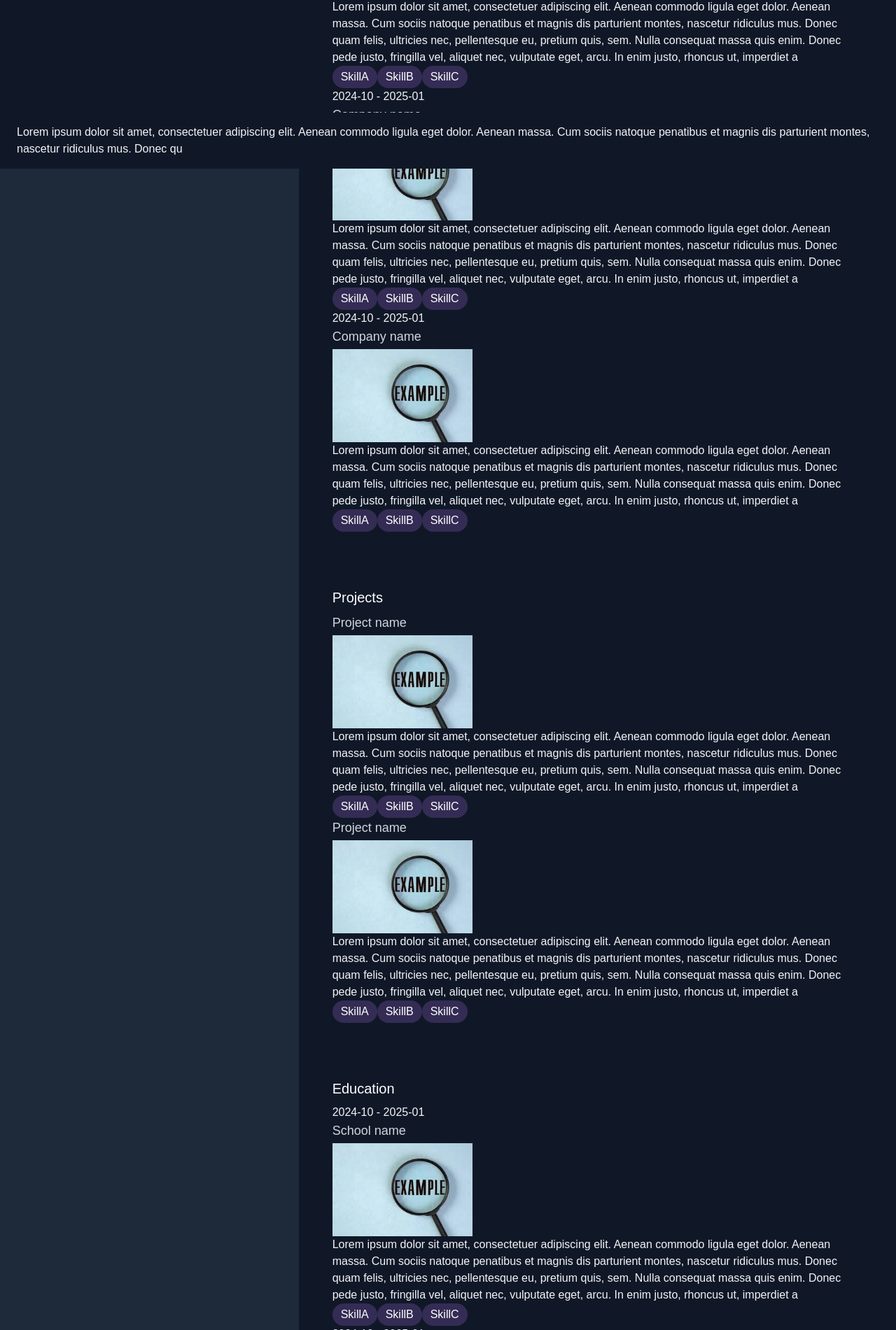
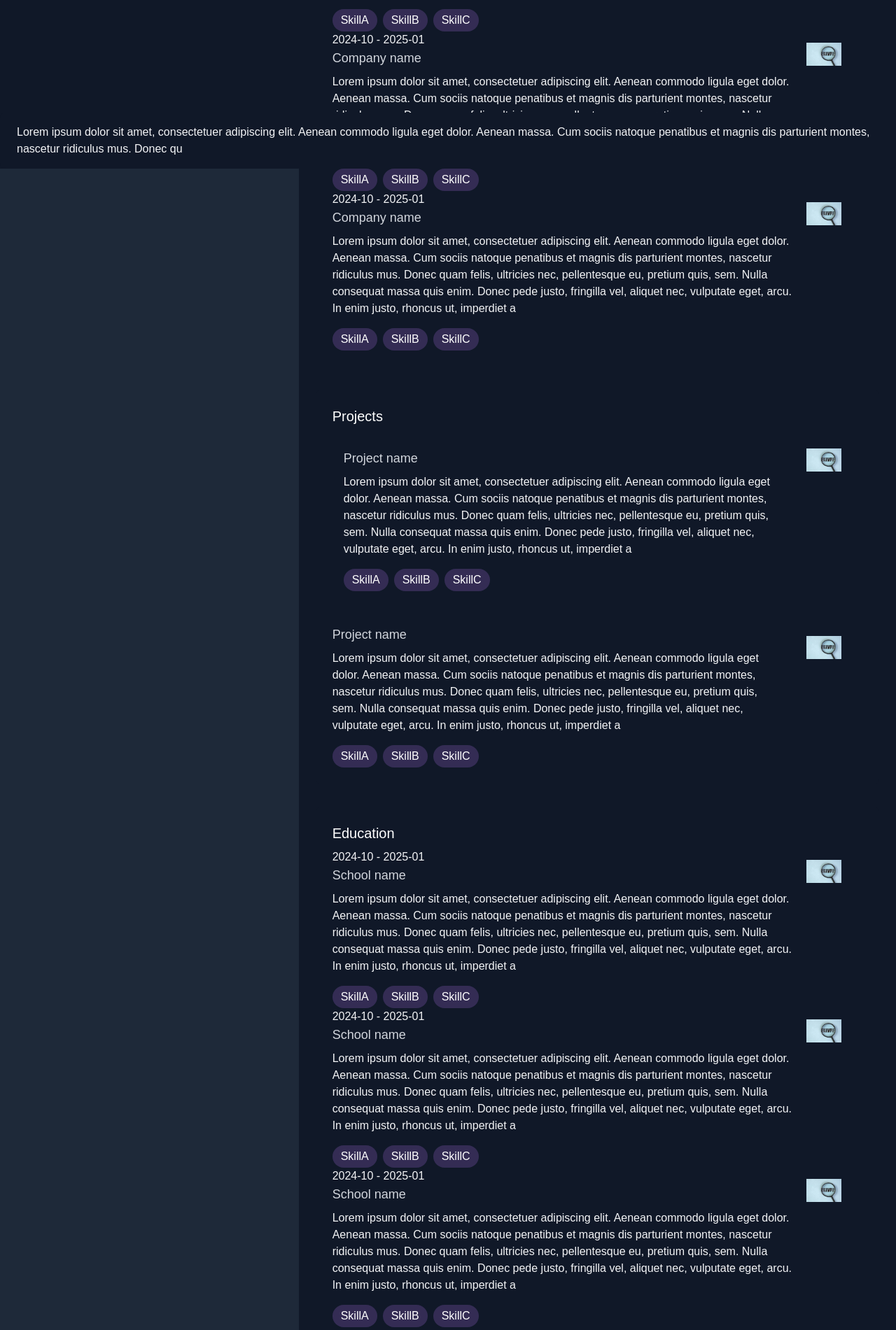
Before and after one commit to flo-ct/portfolio, a Next.js app: page / in a window 1280 px wide. Shown: the part 559-2460 px from the top of the page at 70% size. Built offline with nearby package versions, Linux system fonts and the light colour scheme.

Commit message:
fix(components/): Adjusting images

```diff
--- a/src/components/cardEducation.tsx
+++ b/src/components/cardEducation.tsx
@@ -6,59 +6,75 @@ export function FEducation() {
     return (
         <section id="education" className="bg-gray-900 hover:bg-gray-800/50 transition-colors duration-200 p-6 rounded-lg">
             <h2 className="text-gray-300 text-white text-xl mb-2">Education</h2>
-            <section className="SchoolA">
+            <article className="relative bg-transparent rounded-lg">
+                <div className="absolute top-4 right-4 w-10 h-10 md:w-12 md:h-12 lg:w-16 lg:h-16 overflow-hidden">
+                    <Image
+                        src="/images/example.webp"
+                        alt="Profile picture"
+                        width={50}
+                        height={50}
+                        className="object-cover"
+                        priority
+                    />
+                </div>
+                <div className="pr-14 md:pr-16 lg:pr-24">
                     <p className="text-gray-100">
                         <time dateTime="2024-10">2024-10</time> - <time dateTime="2025-01">2025-01</time>
                     </p>
-                <h3 className="text-gray-300 text-lg font-medium mb-1 text-gray-300">School name</h3>
+                    <h3 className="text-gray-300 text-lg font-medium mb-2">School name</h3>
+                    <p className="text-gray-100 mb-4">Lorem ipsum dolor sit amet, consectetuer adipiscing elit. Aenean commodo ligula eget dolor. Aenean massa. Cum sociis natoque penatibus et magnis dis parturient montes, nascetur ridiculus mus. Donec quam felis, ultricies nec, pellentesque eu, pretium quis, sem. Nulla consequat massa quis enim. Donec pede justo, fringilla vel, aliquet nec, vulputate eget, arcu. In enim justo, rhoncus ut, imperdiet a</p>
+                    <div className="flex flex-wrap gap-2">
+                        {listsOfSkills.schoolA.map((skill) =>
+                            (<Tag key={skill}>{skill}</Tag>))}
+                    </div>
+                </div>
+            </article>
+            <article className="relative bg-transparent rounded-lg">
+                <div className="absolute top-4 right-4 w-10 h-10 md:w-12 md:h-12 lg:w-16 lg:h-16 overflow-hidden">
                     <Image
                         src="/images/example.webp"
                         alt="Profile picture"
-                    width={200}
-                    height={200}
+                        width={50}
+                        height={50}
+                        className="object-cover"
                         priority
                     />
-                <p className="text-gray-100">Lorem ipsum dolor sit amet, consectetuer adipiscing elit. Aenean commodo ligula eget dolor. Aenean massa. Cum sociis natoque penatibus et magnis dis parturient montes, nascetur ridiculus mus. Donec quam felis, ultricies nec, pellentesque eu, pretium quis, sem. Nulla consequat massa quis enim. Donec pede justo, fringilla vel, aliquet nec, vulputate eget, arcu. In enim justo, rhoncus ut, imperdiet a</p>
-                <section>
-                    {listsOfSkills.schoolA.map((skill) =>
-                        (<Tag key={skill}>{skill}</Tag>))}
-                </section>
-            </section>
-            <section className="SchoolB">
+                </div>
+                <div className="pr-14 md:pr-16 lg:pr-24">
                     <p className="text-gray-100">
                         <time dateTime="2024-10">2024-10</time> - <time dateTime="2025-01">2025-01</time>
                     </p>
-                <h3 className="text-gray-300 text-lg font-medium mb-1 text-gray-300">School name</h3>
+                    <h3 className="text-gray-300 text-lg font-medium mb-2">School name</h3>
+                    <p className="text-gray-100 mb-4">Lorem ipsum dolor sit amet, consectetuer adipiscing elit. Aenean commodo ligula eget dolor. Aenean massa. Cum sociis natoque penatibus et magnis dis parturient montes, nascetur ridiculus mus. Donec quam felis, ultricies nec, pellentesque eu, pretium quis, sem. Nulla consequat massa quis enim. Donec pede justo, fringilla vel, aliquet nec, vulputate eget, arcu. In enim justo, rhoncus ut, imperdiet a</p>
+                    <div className="flex flex-wrap gap-2">
+                        {listsOfSkills.schoolB.map((skill) =>
+                            (<Tag key={skill}>{skill}</Tag>))}
+                    </div>
+                </div>
+            </article>            <section className="SchoolC">
+                <article className="relative bg-transparent rounded-lg">
+                    <div className="absolute top-4 right-4 w-10 h-10 md:w-12 md:h-12 lg:w-16 lg:h-16 overflow-hidden">
                         <Image
                             src="/images/example.webp"
                             alt="Profile picture"
-                    width={200}
-                    height={200}
+                            width={50}
+                            height={50}
+                            className="object-cover"
                             priority
                         />
-                <p className="text-gray-100">Lorem ipsum dolor sit amet, consectetuer adipiscing elit. Aenean commodo ligula eget dolor. Aenean massa. Cum sociis natoque penatibus et magnis dis parturient montes, nascetur ridiculus mus. Donec quam felis, ultricies nec, pellentesque eu, pretium quis, sem. Nulla consequat massa quis enim. Donec pede justo, fringilla vel, aliquet nec, vulputate eget, arcu. In enim justo, rhoncus ut, imperdiet a</p>
-                <section>
-                    {listsOfSkills.schoolB.map((skill) =>
-                        (<Tag key={skill}>{skill}</Tag>))}
-                </section>
-            </section>
-            <section className="SchoolC">
+                    </div>
+                    <div className="pr-14 md:pr-16 lg:pr-24">
                         <p className="text-gray-100">
                             <time dateTime="2024-10">2024-10</time> - <time dateTime="2025-01">2025-01</time>
                         </p>
-                <h3 className="text-gray-300 text-lg font-medium mb-1 text-gray-300">School name</h3>
-                <Image
-                    src="/images/example.webp"
-                    alt="Profile picture"
-                    width={200}
-                    height={200}
-                    priority
-                />
-                <p className="text-gray-100">Lorem ipsum dolor sit amet, consectetuer adipiscing elit. Aenean commodo ligula eget dolor. Aenean massa. Cum sociis natoque penatibus et magnis dis parturient montes, nascetur ridiculus mus. Donec quam felis, ultricies nec, pellentesque eu, pretium quis, sem. Nulla consequat massa quis enim. Donec pede justo, fringilla vel, aliquet nec, vulputate eget, arcu. In enim justo, rhoncus ut, imperdiet a</p>
-                <section>
+                        <h3 className="text-gray-300 text-lg font-medium mb-2">School name</h3>
+                        <p className="text-gray-100 mb-4">Lorem ipsum dolor sit amet, consectetuer adipiscing elit. Aenean commodo ligula eget dolor. Aenean massa. Cum sociis natoque penatibus et magnis dis parturient montes, nascetur ridiculus mus. Donec quam felis, ultricies nec, pellentesque eu, pretium quis, sem. Nulla consequat massa quis enim. Donec pede justo, fringilla vel, aliquet nec, vulputate eget, arcu. In enim justo, rhoncus ut, imperdiet a</p>
+                        <div className="flex flex-wrap gap-2">
                             {listsOfSkills.schoolC.map((skill) =>
                                 (<Tag key={skill}>{skill}</Tag>))}
-                </section>
+                        </div>
+                    </div>
+                </article>
             </section>
         </section>
     );
--- a/src/components/cardExperience.tsx
+++ b/src/components/cardExperience.tsx
@@ -4,61 +4,76 @@ import Image from "next/image";
 
 export function FExperiences() {
     return (
-        <section id="experiences" className="bg-gray-900 hover:bg-gray-800/50 transition-colors duration-200 p-6 rounded-lg">
-            <h2 className="text-gray-300 text-white text-xl mb-2">Experiences</h2>
-            <article className="ExperienceA">
+        <section id="experiences" className="bg-gray-900 hover:bg-gray-800/50 transition-colors duration-200 p-6 relative">
+            <h2 className="text-gray-300 text-white text-xl mb-4">Experiences</h2>
+            <article className="relative bg-transparent rounded-lg">
+                <div className="absolute top-4 right-4 w-10 h-10 md:w-12 md:h-12 lg:w-16 lg:h-16 overflow-hidden">
+                    <Image
+                        src="/images/example.webp"
+                        alt="Profile picture"
+                        width={50}
+                        height={50}
+                        className="object-cover"
+                        priority
+                    />
+                </div>
+                <div className="pr-14 md:pr-16 lg:pr-24">
                     <p className="text-gray-100">
                         <time dateTime="2024-10">2024-10</time> - <time dateTime="2025-01">2025-01</time>
                     </p>
-                <h3 className="text-gray-300 text-lg font-medium mb-1 text-gray-300">Company name</h3>
+                    <h3 className="text-gray-300 text-lg font-medium mb-2">Company name</h3>
+                    <p className="text-gray-100 mb-4">Lorem ipsum dolor sit amet, consectetuer adipiscing elit. Aenean commodo ligula eget dolor. Aenean massa. Cum sociis natoque penatibus et magnis dis parturient montes, nascetur ridiculus mus. Donec quam felis, ultricies nec, pellentesque eu, pretium quis, sem. Nulla consequat massa quis enim. Donec pede justo, fringilla vel, aliquet nec, vulputate eget, arcu. In enim justo, rhoncus ut, imperdiet a</p>
+                    <div className="flex flex-wrap gap-2">
+                        {listsOfSkills.experienceA.map((skill) =>
+                            (<Tag key={skill}>{skill}</Tag>))}
+                    </div>
+                </div>
+            </article>
+            <article className="relative bg-transparent rounded-lg">
+                <div className="absolute top-4 right-4 w-10 h-10 md:w-12 md:h-12 lg:w-16 lg:h-16 overflow-hidden">
                     <Image
                         src="/images/example.webp"
                         alt="Profile picture"
-                    width={200}
-                    height={200}
+                        width={50}
+                        height={50}
+                        className="object-cover"
                         priority
                     />
-                <p className="text-gray-100">Lorem ipsum dolor sit amet, consectetuer adipiscing elit. Aenean commodo ligula eget dolor. Aenean massa. Cum sociis natoque penatibus et magnis dis parturient montes, nascetur ridiculus mus. Donec quam felis, ultricies nec, pellentesque eu, pretium quis, sem. Nulla consequat massa quis enim. Donec pede justo, fringilla vel, aliquet nec, vulputate eget, arcu. In enim justo, rhoncus ut, imperdiet a</p>
-                <article>
-                    {listsOfSkills.experienceA.map((skill) =>
-                        (<Tag key={skill}>{skill}</Tag>))}
-                </article>
-            </article>
-            <article className="ExperienceB">
+                </div>
+                <div className="pr-14 md:pr-16 lg:pr-24">
                     <p className="text-gray-100">
                         <time dateTime="2024-10">2024-10</time> - <time dateTime="2025-01">2025-01</time>
                     </p>
-                <h3 className="text-gray-300 text-lg font-medium mb-1 text-gray-300">Company name</h3>
+                    <h3 className="text-gray-300 text-lg font-medium mb-2">Company name</h3>
+                    <p className="text-gray-100 mb-4">Lorem ipsum dolor sit amet, consectetuer adipiscing elit. Aenean commodo ligula eget dolor. Aenean massa. Cum sociis natoque penatibus et magnis dis parturient montes, nascetur ridiculus mus. Donec quam felis, ultricies nec, pellentesque eu, pretium quis, sem. Nulla consequat massa quis enim. Donec pede justo, fringilla vel, aliquet nec, vulputate eget, arcu. In enim justo, rhoncus ut, imperdiet a</p>
+                    <div className="flex flex-wrap gap-2">
+                        {listsOfSkills.experienceB.map((skill) =>
+                            (<Tag key={skill}>{skill}</Tag>))}
+                    </div>
+                </div>
+            </article>
+            <article className="relative bg-transparent rounded-lg">
+                <div className="absolute top-4 right-4 w-10 h-10 md:w-12 md:h-12 lg:w-16 lg:h-16 overflow-hidden">
                     <Image
                         src="/images/example.webp"
                         alt="Profile picture"
-                    width={200}
-                    height={200}
+                        width={50}
+                        height={50}
+                        className="object-cover"
                         priority
                     />
-                <p className="text-gray-100">Lorem ipsum dolor sit amet, consectetuer adipiscing elit. Aenean commodo ligula eget dolor. Aenean massa. Cum sociis natoque penatibus et magnis dis parturient montes, nascetur ridiculus mus. Donec quam felis, ultricies nec, pellentesque eu, pretium quis, sem. Nulla consequat massa quis enim. Donec pede justo, fringilla vel, aliquet nec, vulputate eget, arcu. In enim justo, rhoncus ut, imperdiet a</p>
-                <article>
-                    {listsOfSkills.experienceB.map((skill) =>
-                        (<Tag key={skill}>{skill}</Tag>))}
-                </article>
-            </article>
-            <article className="ExperienceC">
+                </div>
+                <div className="pr-14 md:pr-16 lg:pr-24">
                     <p className="text-gray-100">
                         <time dateTime="2024-10">2024-10</time> - <time dateTime="2025-01">2025-01</time>
                     </p>
-                <h3 className="text-gray-300 text-lg font-medium mb-1 text-gray-300">Company name</h3>
-                <Image
-                    src="/images/example.webp"
-                    alt="Profile picture"
-                    width={200}
-                    height={200}
-                    priority
-                />
-                <p className="text-gray-100">Lorem ipsum dolor sit amet, consectetuer adipiscing elit. Aenean commodo ligula eget dolor. Aenean massa. Cum sociis natoque penatibus et magnis dis parturient montes, nascetur ridiculus mus. Donec quam felis, ultricies nec, pellentesque eu, pretium quis, sem. Nulla consequat massa quis enim. Donec pede justo, fringilla vel, aliquet nec, vulputate eget, arcu. In enim justo, rhoncus ut, imperdiet a</p>
-                <article>
+                    <h3 className="text-gray-300 text-lg font-medium mb-2">Company name</h3>
+                    <p className="text-gray-100 mb-4">Lorem ipsum dolor sit amet, consectetuer adipiscing elit. Aenean commodo ligula eget dolor. Aenean massa. Cum sociis natoque penatibus et magnis dis parturient montes, nascetur ridiculus mus. Donec quam felis, ultricies nec, pellentesque eu, pretium quis, sem. Nulla consequat massa quis enim. Donec pede justo, fringilla vel, aliquet nec, vulputate eget, arcu. In enim justo, rhoncus ut, imperdiet a</p>
+                    <div className="flex flex-wrap gap-2">
                         {listsOfSkills.experienceC.map((skill) =>
                             (<Tag key={skill}>{skill}</Tag>))}
-                </article>
+                    </div>
+                </div>
             </article>
         </section>
     );
--- a/src/components/cardProjects.tsx
+++ b/src/components/cardProjects.tsx
@@ -4,38 +4,48 @@ import Image from "next/image";
 
 export function FProjects() {
     return (
-        <section id="Projects" className="bg-gray-900 hover:bg-gray-800/50 transition-colors duration-200 p-6 rounded-lg">
-            <h2 className="text-gray-300 text-white text-xl mb-2">Projects</h2>
-            <section className="ProjectA">
-                <h3 className="text-gray-300 text-lg font-medium mb-1 text-gray-300">Project name</h3>
+        <section id="Projects" className="bg-gray-900 hover:bg-gray-800/50 transition-colors duration-200 p-6 rounded-lg space-y-8">
+            <h2 className="text-white text-xl mb-4">Projects</h2>
+            <article className="relative bg-transparent rounded-lg p-4">
+                <div className="absolute top-4 right-4 w-10 h-10 md:w-12 md:h-12 lg:w-16 lg:h-16 overflow-hidden">
                     <Image
                         src="/images/example.webp"
                         alt="Profile picture"
-                    width={200}
-                    height={200}
+                        width={50}
+                        height={50}
+                        className="object-cover"
                         priority
                     />
-                <p className="text-gray-100">Lorem ipsum dolor sit amet, consectetuer adipiscing elit. Aenean commodo ligula eget dolor. Aenean massa. Cum sociis natoque penatibus et magnis dis parturient montes, nascetur ridiculus mus. Donec quam felis, ultricies nec, pellentesque eu, pretium quis, sem. Nulla consequat massa quis enim. Donec pede justo, fringilla vel, aliquet nec, vulputate eget, arcu. In enim justo, rhoncus ut, imperdiet a</p>
-                <section>
-                    {listsOfSkills.projectA.map((skill) =>
+                </div>
+                <div className="pr-16 md:pr-20 lg:pr-28">
+                    <h3 className="text-gray-300 text-lg font-medium mb-2">Project name</h3>
+                    <p className="text-gray-100 mb-4">Lorem ipsum dolor sit amet, consectetuer adipiscing elit. Aenean commodo ligula eget dolor. Aenean massa. Cum sociis natoque penatibus et magnis dis parturient montes, nascetur ridiculus mus. Donec quam felis, ultricies nec, pellentesque eu, pretium quis, sem. Nulla consequat massa quis enim. Donec pede justo, fringilla vel, aliquet nec, vulputate eget, arcu. In enim justo, rhoncus ut, imperdiet a</p>
+                    <div className="flex flex-wrap gap-2">
+                        {listsOfSkills.experienceB.map((skill) =>
                             (<Tag key={skill}>{skill}</Tag>))}
-                </section>
-            </section>
-            <section className="ProjectB">
-                <h3 className="text-gray-300 text-lg font-medium mb-1 text-gray-300">Project name</h3>
+                    </div>
+                </div>
+            </article>
+            <article className="relative bg-transparent rounded-lg">
+                <div className="absolute top-4 right-4 w-10 h-10 md:w-12 md:h-12 lg:w-16 lg:h-16 overflow-hidden">
                     <Image
                         src="/images/example.webp"
                         alt="Profile picture"
-                    width={200}
-                    height={200}
+                        width={50}
+                        height={50}
+                        className="object-cover"
                         priority
                     />
-                <p className="text-gray-100">Lorem ipsum dolor sit amet, consectetuer adipiscing elit. Aenean commodo ligula eget dolor. Aenean massa. Cum sociis natoque penatibus et magnis dis parturient montes, nascetur ridiculus mus. Donec quam felis, ultricies nec, pellentesque eu, pretium quis, sem. Nulla consequat massa quis enim. Donec pede justo, fringilla vel, aliquet nec, vulputate eget, arcu. In enim justo, rhoncus ut, imperdiet a</p>
-                <section>
-                    {listsOfSkills.projectB.map((skill) =>
+                </div>
+                <div className="pr-16 md:pr-20 lg:pr-28">
+                    <h3 className="text-gray-300 text-lg font-medium mb-2">Project name</h3>
+                    <p className="text-gray-100 mb-4">Lorem ipsum dolor sit amet, consectetuer adipiscing elit. Aenean commodo ligula eget dolor. Aenean massa. Cum sociis natoque penatibus et magnis dis parturient montes, nascetur ridiculus mus. Donec quam felis, ultricies nec, pellentesque eu, pretium quis, sem. Nulla consequat massa quis enim. Donec pede justo, fringilla vel, aliquet nec, vulputate eget, arcu. In enim justo, rhoncus ut, imperdiet a</p>
+                    <div className="flex flex-wrap gap-2">
+                        {listsOfSkills.experienceB.map((skill) =>
                             (<Tag key={skill}>{skill}</Tag>))}
-                </section>
-            </section>
+                    </div>
+                </div>
+            </article>
         </section>
     );
 }
```
Also changed, not shown: src/components/cardHeader.tsx (+32 -3 lines). Lines whose indentation alone changed are shown as unchanged.
